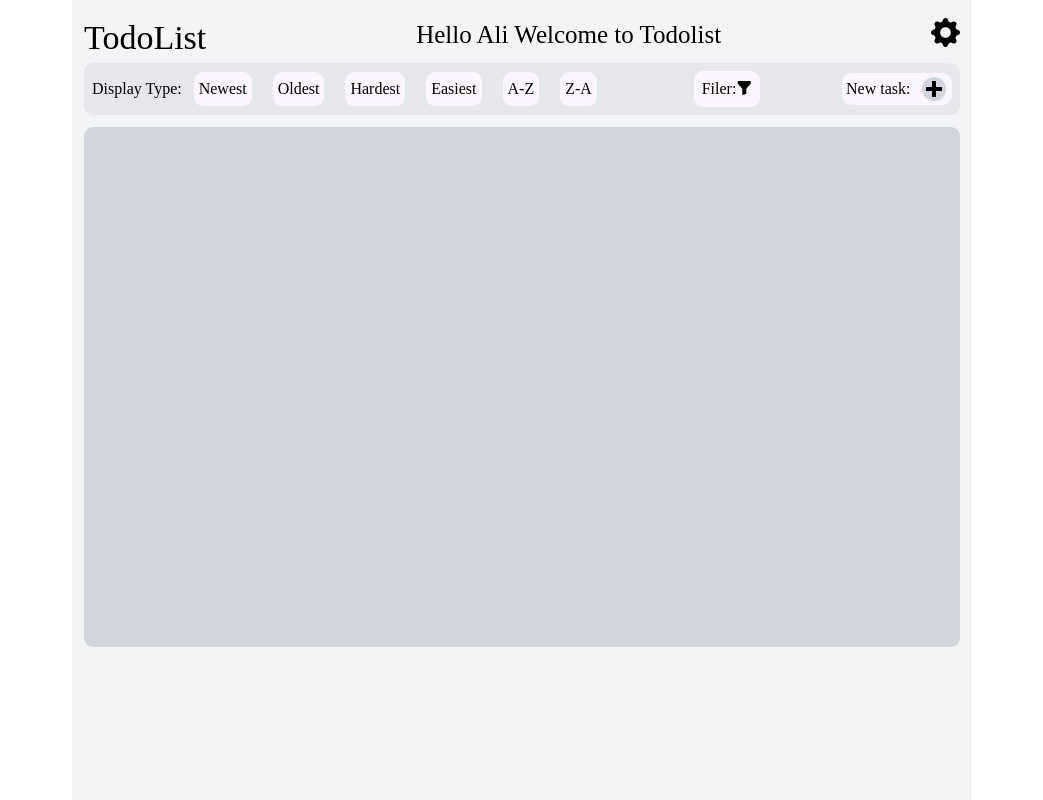
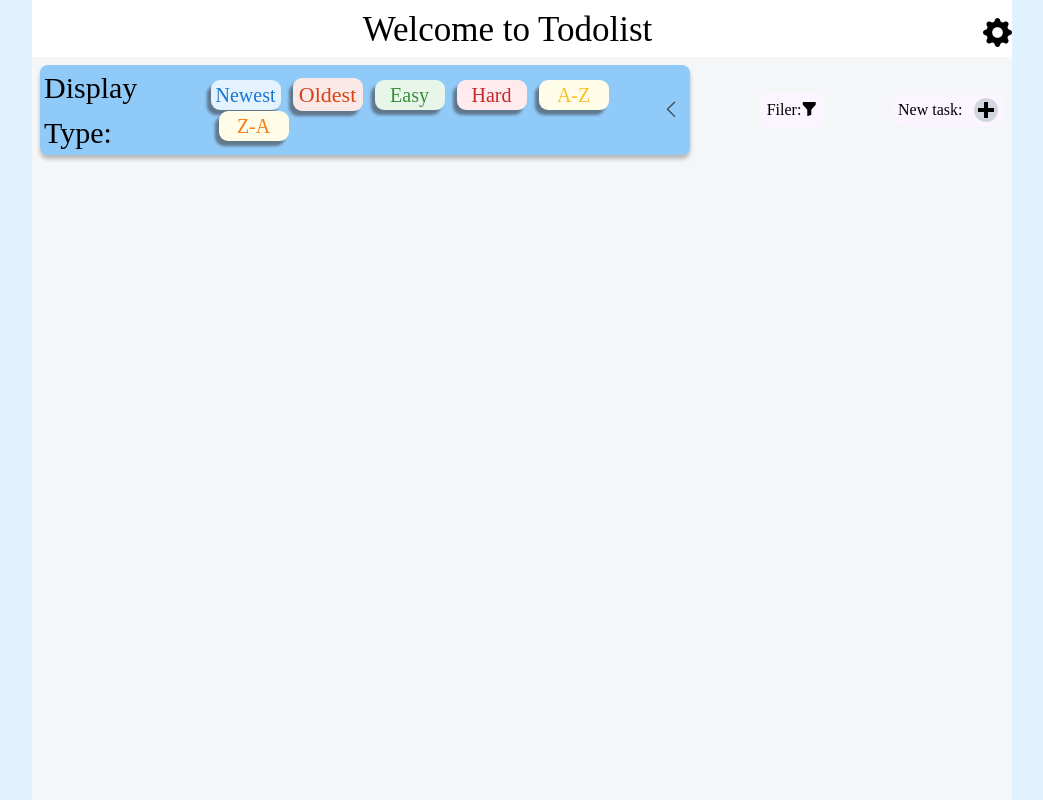
Before and after one commit to Abolfazleyaghoobi/TODOLIST, a website built with Vite: page index.html in a window 1280 px wide. Shown: the whole page, without its empty margins (118-1161 px from the left). Built offline with nearby package versions, Linux system fonts and the light colour scheme.

Commit message:
feat: update UI layout and styles for improved user experience

```diff
--- a/index.html
+++ b/index.html
@@ -12,46 +12,37 @@
       href="./node_modules/bootstrap-icons/font/bootstrap-icons.min.css"
     />
   </head>
-  <body class="font-NPIClassAval">
+  <body class="font-NPIClassAval bg-sky-100">
     <section class="container m-auto">
       <!--~~ min with 992 -->
-      <section class="w-[900px] m-auto h-screen bg-gray-100 p-3">
-        <nav class="flex justify-between">
-          <div class="">
-            <h2 class="text-[34px]">TodoList</h2>
+      <section class="w-[980px] m-auto h-screen bg-[#F4F6F8]">
+        <nav class="flex items-center bg-white">
+
+          <div class="text-center w-[100%]">
+            <h4 class="text-[35px] mt-1">Welcome to Todolist</h4>
           </div>
-          <div class="">
-            <h4 class="text-[25px] mt-1">Hello Ali Welcome to Todolist</h4>
-          </div>
-          <div class="">
+          <div class="pt-3">
             <i class="bi bi-gear-fill text-[29px]"></i>
           </div>
         </nav>
         <!--&&  display type & filter& new task -->
         <div
-          class="flex bg-gray-200 justify-between items-center p-2 rounded-[9px]"
+          class="flex justify-between items-center p-2 rounded-[9px]"
         >
           <!-- display type -->
-          <div class="flex items-center w-[520px]">
-            <h2>Display Type:</h2>
-            <!-- container btn -->
-            <div class="pl-3">
-              <button class="mr-[17px] bg-purple-50 p-[5px] rounded-[9px]">
-                Newest
-              </button>
-              <button class="mr-[17px] bg-purple-50 p-[5px] rounded-[9px]">
-                Oldest
-              </button>
-              <button class="mr-[17px] bg-purple-50 p-[5px] rounded-[9px]">
-                Hardest
-              </button>
-              <button class="mr-[17px] bg-purple-50 p-[5px] rounded-[9px]">
-                Easiest
-              </button>
-              <button class="mr-[17px] bg-purple-50 p-[5px] rounded-[9px]">
-                A-Z
-              </button>
-              <button class="bg-purple-50 p-[5px] rounded-[9px]">Z-A</button>
+          <div class="flex items-center w-[650px] bg-[#90CAF9] px-1 rounded-[0.5rem] shadow-[0_4px_4px_0_rgba(0,0,0,0.25)]" >
+            <h3 class="text-[30px] p-0">Display Type:</h3>
+            <div class="h-[12] bg-amb0er-200 ml-2 p-1">
+              <button class="text-[20px] text-[#1976D2] bg-[#E3F2FD] rounded-[9px] w-[70px] shadow-[-4px_5px_3px_#3D3D3D94]">Newest</button>
+              <button class="text-[22px] text-[#D84315] bg-[#FBE9E7] rounded-[9px] w-[70px] shadow-[-4px_5px_3px_#3D3D3D94] ml-2">Oldest</button>
+              <button class="text-[20px] text-[#388E3C] bg-[#E8F5E9] rounded-[9px] w-[70px] shadow-[-4px_5px_3px_#3D3D3D94] ml-2">Easy</button>
+              <button class="text-[20px] text-[#C62828] bg-[#FFEBEE] rounded-[9px] w-[70px] shadow-[-4px_5px_3px_#3D3D3D94] ml-2">Hard</button>
+              <button class="text-[20px] text-[#FBC02D] bg-[#FFFDE7] rounded-[9px] w-[70px] shadow-[-4px_5px_3px_#3D3D3D94] ml-2">A-Z</button>
+              <button class="text-[20px] text-[#F57F17] bg-[#FFFDE7] rounded-[9px] w-[70px] shadow-[-4px_5px_3px_#3D3D3D94] ml-2">Z-A</button>
+              <!-- icon -->
+            </div>
+            <div class="w-[33px] ">
+                <img class="w-[56] rotate-[-90deg]" src="./public/icons/icons8_collapse_arrow_1.svg" alt="">
             </div>
           </div>
           <!-- filter  todo -->
@@ -76,7 +67,7 @@
           </div>
         </div>
         <!-- show  todo item -->
-        <section class="mt-3 p-3 h-130 rounded-[9px] bg-gray-300">
+        <section class="mt-3 p-3 h-130 rounded-[9px]">
           <ul id="conItem">
 
           </ul>
```
Also changed, not shown: public/icons/icons8_collapse_arrow_1.svg (added).
